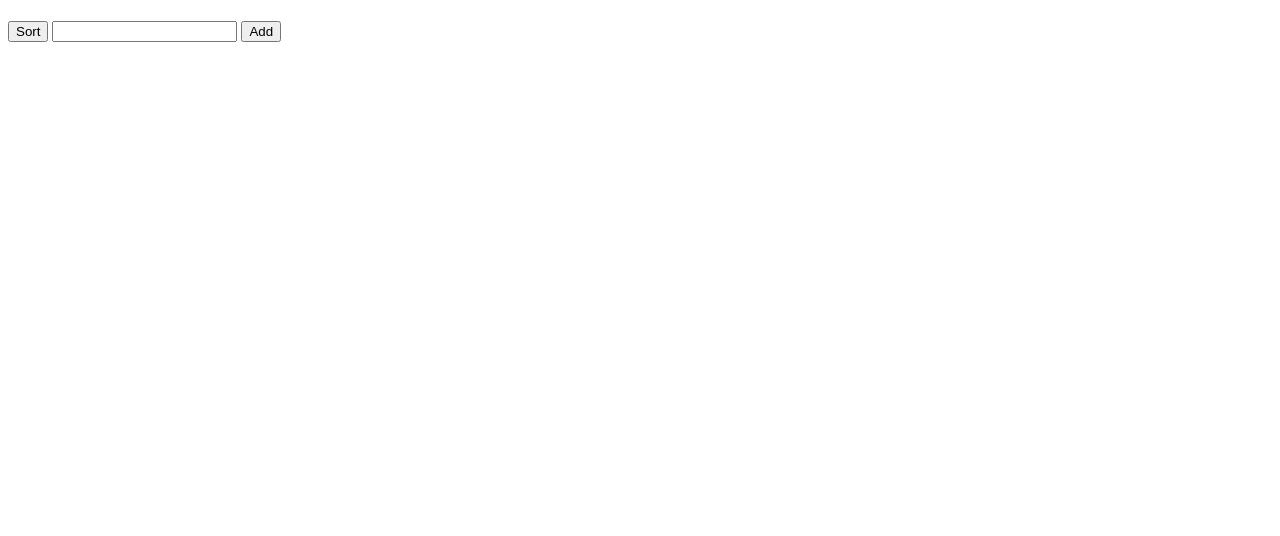
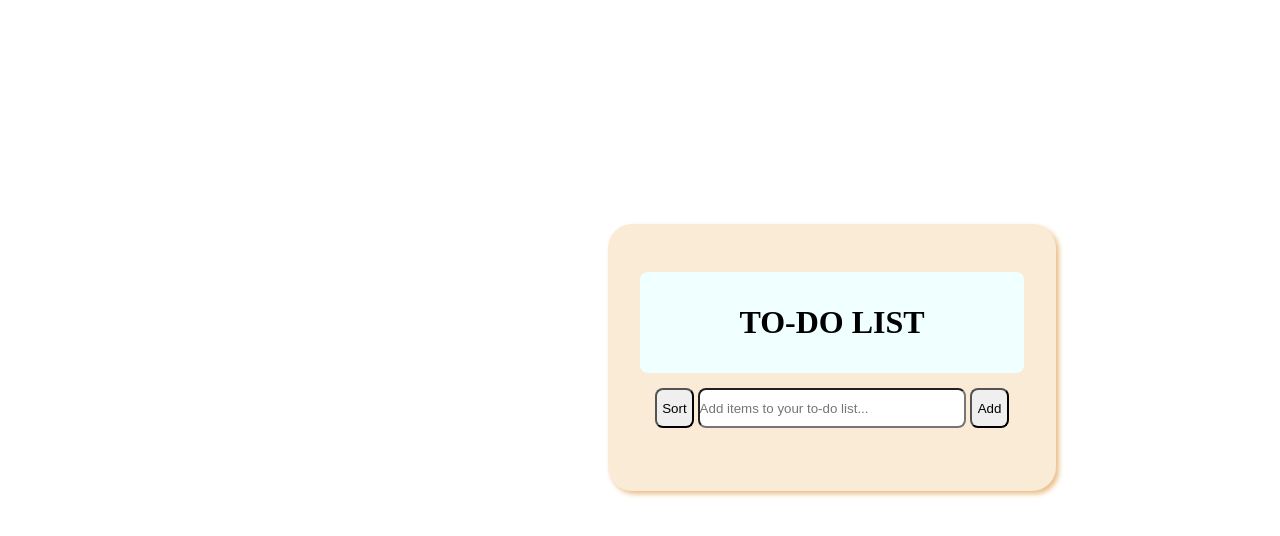
Before and after one commit to Kamvelihle-1/jsToDoList, a plain HTML site: page index.html in a window 1280 px wide. Drawn offline with Linux system fonts and the light colour scheme.

Commit message:
Styling done

```diff
--- a/css/style.css
+++ b/css/style.css
@@ -0,0 +1,86 @@
+*,
+*::after,
+*::before{
+    margin: 0;
+    padding: 0;
+    box-sizing: border-box;
+    border-radius: .5rem;
+
+}
+.container{
+    width: inherit;
+    height: inherit;
+    justify-content: center;
+    align-items: center;
+    padding-left: 30%;
+    padding-top: 15%;
+}
+.tdList{
+    width: 50%;
+    align-items: center;
+    padding:3rem 2rem 3rem;
+    margin: 2rem;
+    justify-self: center;
+    gap: 15px;
+    display: flex;
+    flex-wrap: wrap;
+    flex-direction: column;
+    background-color: antiquewhite;
+    border-radius: 1.5rem;
+    box-shadow:3px 3px 5px rgb(233, 190, 134);
+}
+.heading,.operation,.display{
+    width: 100%;
+    text-align: center;
+}
+.heading{
+    background-color: azure;
+    padding: 2rem;
+}
+#toDo-input{
+    width: 70%;
+}
+
+#toDo-input,#item-sort,#add-item{
+   height: 2.5rem;
+
+}
+#item-sort,#add-item{
+    padding: 0 5px 0;
+    width: 10%;
+}
+span{
+    font-size: large;
+    font-weight: bold;
+    margin: 5rem;
+}
+
+#remove-item{
+    color: red;
+    box-shadow: 3px 3px 5px rgb(79, 76, 76);
+    width: 10%;
+    padding: 2px 0 2px;
+
+}
+
+@media screen and (width<900px){
+    .container{
+        padding-left: 25%;
+    }
+
+}
+@media screen and (width<600px){
+    .container{
+        padding-left: 15%;
+    }
+
+}
+@media screen and (width<460px){
+   #item-sort,#add-item{
+    width: 100%;
+   }
+   #toDo-input{
+    width: 100%;
+   }
+
+}
--- a/index.html
+++ b/index.html
@@ -11,17 +11,17 @@
     <div class="container">
         <div class="tdList">
             <div class="heading">
-                <h1></h1>
+                <h1>TO-DO LIST</h1>
             </div>
             <div class="operation">
-                <button>Sort</button>
-                <input type="text">
-                <button>Add</button>
+                <button id="item-sort">Sort</button>
+                <input type="text" id="toDo-input" name="toDo-input" placeholder="Add items to your to-do list...">
+                <button id="add-item">Add</button>
             </div>
             <div class="display">
-                <!-- <input type="checkbox" name="" id="">
-                banana
-                <button>X</button>
+                <!-- <input type="checkbox" name="toDoList-item" id="toDoList-item">
+                <span>   banana   </span>
+                <button id="remove-item">X</button>
             </input> -->
         </div>
         </div>
```
